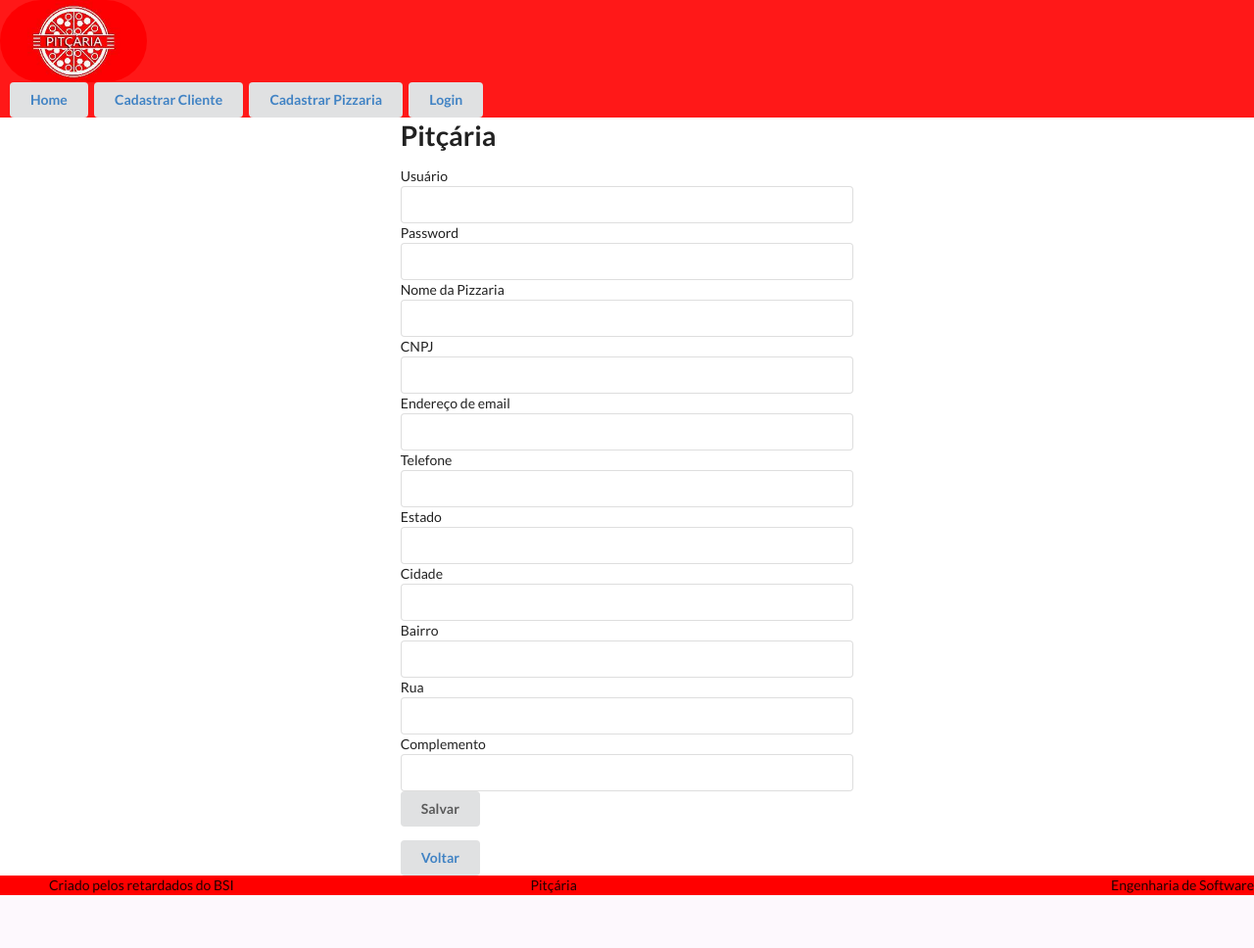
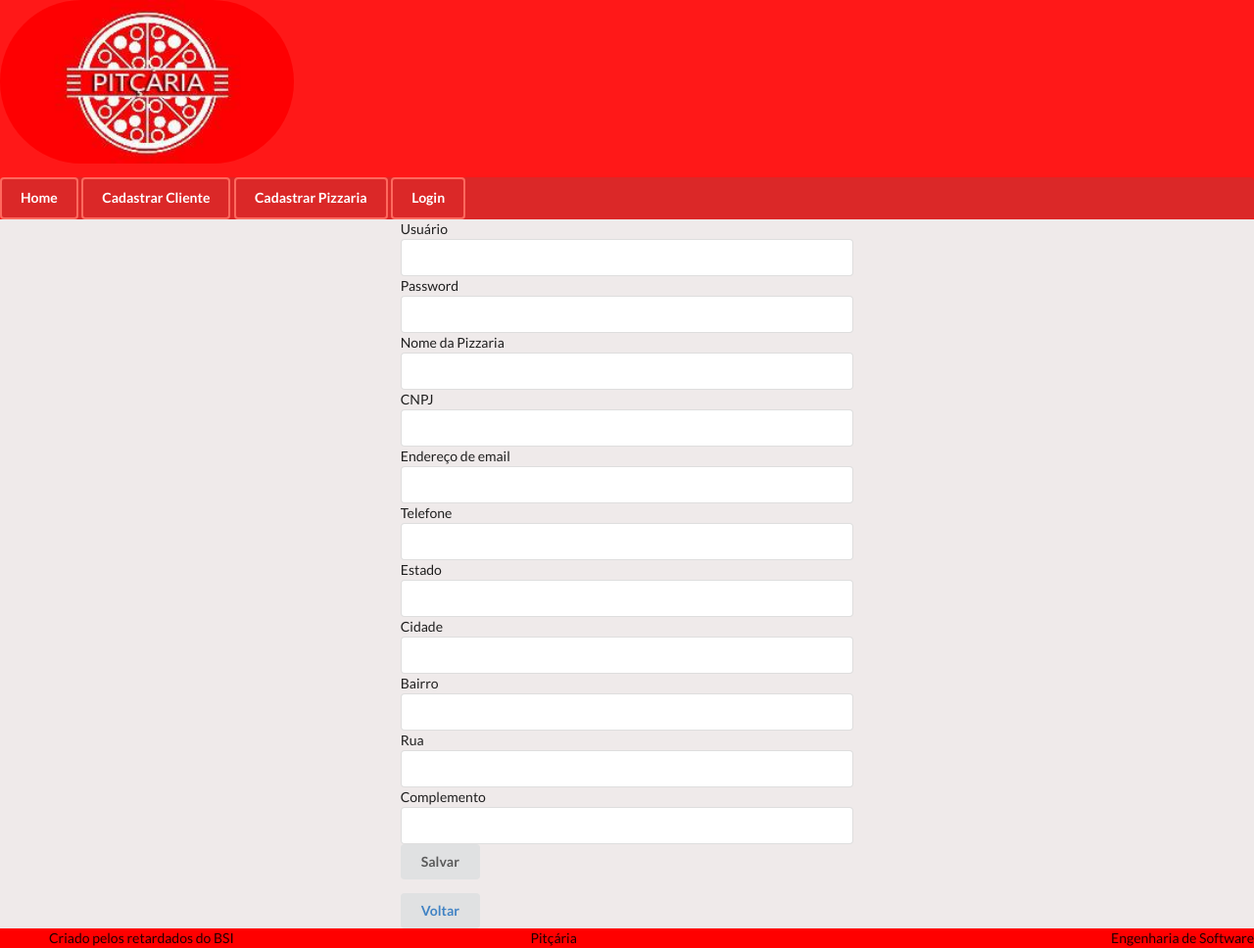
Before and after one commit to brunowber/pitcaria, a Django app: page /cad_pizzaria/ in a window 1280 px wide. Shown: the whole page at 98% size. Before the commit the page ends 914 px from the top, so only its background shows below. Run offline with Django 3.2, Linux system fonts and the light colour scheme; parts of the project's set-up code (start-up, migrations or seed data) failed here and were passed over.

Commit message:
Altração na base e templates interligados

```diff
--- a/pitcaria/templates/base.html
+++ b/pitcaria/templates/base.html
@@ -1,25 +1,23 @@
 {% load static %}
 <html>
 <head>
+    <link type="text/css" rel="stylesheet" href="{% static 'css.css' %}"/>
     <link type="text/css" rel="stylesheet" href="{% static 'semantic/semantic.css' %}"/>
-    <link type="text/css" rel="stylesheet" href="{% static 'css.css' %}"/>
 </head>
 <body class="site">
 <div style="background:#FF1818">
-    <img src="{% static 'img/logo.png' %}" class="ui small circular image" alt='Fotinho da logo' width='100px'>
-    <div class="margem">
-        <button class="ui verde button"><a href="{% url 'pitcaria:login' %}">Home</a></button>
-        <button class="ui verde button"><a href="{% url 'pitcaria:login' %}">Cadastrar Cliente</a></button>
-        <button class="ui verde button"><a href="{% url 'pitcaria:login' %}">Cadastrar Pizzaria</a></button>
-        <button class="ui verde button"><a href="{% url 'pitcaria:login' %}">Login</a></button>
-    </div>
+    <img src="{% static 'img/logo.png' %}" class="ui medium circular image" alt='Fotinho da logo' >
+    <nav class="ui menu red inverted large">
+        <button class="ui red inverted button"><a href="{% url 'pitcaria:index' %}" style="color:white">Home</a></button>
+        <button class="ui red inverted button"><a href="{% url 'pitcaria:cadastro-cliente' %}" style="color:white">Cadastrar Cliente</a></button>
+        <button class="ui red inverted button"><a href="{% url 'pitcaria:cadastro-pizzaria' %}" style="color:white">Cadastrar Pizzaria</a></button>
+        <button class="ui red inverted button"><a href="{% url 'pitcaria:login' %}" style="color:white">Login</a></button>
+    </nav>
 </div>
-<div class="Site-content" style="background:white">
+<div class="Site-content" style="background:#EFEAEA">
     <div class="grid ui centered">
 
         <div class="six wide column ">
-
-            <h1>Pitçária</h1>
             {% block content %}
             {% endblock %}
 
--- a/pitcaria/templates/cad_cliente.html
+++ b/pitcaria/templates/cad_cliente.html
@@ -73,8 +73,7 @@
             {{ form.data_nascimento.errors }}
         {% endif %}
 
-        <button type="submit" class="ui verde button">Salvar</button>
+        <button type="submit" class="ui verde button">Cadastrar</button>
     </form>
-        <button class="ui verde button"><a href="{% url 'pitcaria:login' %}">Voltar</a> </button>
 
 {% endblock content %}
--- a/pitcaria/urls.py
+++ b/pitcaria/urls.py
@@ -8,10 +8,11 @@ from django.conf.urls.static import static
 
 urlpatterns = [
 
-    url(r'^$', Login.as_view(), name='login'),
+    url(r'^$', Index.as_view(), name='index'),
+    url(r'^login/$', Login.as_view(), name='login'),
     url(r'^cad_cliente/$', CadastraCliente.as_view(), name='cadastro-cliente'),
     url(r'^cad_pizzaria/$', CadastraPizzaria.as_view(), name='cadastro-pizzaria'),
-    url(r'^logout/$', 'django.contrib.auth.views.logout', {'next_page':'/pitcaria'}, name='logout'),
+    url(r'^logout/$', 'django.contrib.auth.views.logout', {'next_page': '/pitcaria'}, name='logout'),
     #url(r'^cad_livro/$', CadastraLivro.as_view(), name='cadastro-livro'),
     #url(r'^cad_livro/(?P<id>\d+)/$', CadastraLivro.as_view(), name='edita-livro'),
     #url(r'^desativar/$', Alterar_status.as_view(), name='desativar'),
--- a/pitcaria/views/__init__.py
+++ b/pitcaria/views/__init__.py
@@ -1,3 +1,4 @@
 from cliente import *
 from pizzaria import *
 from login import *
+from index import *
--- a/pitcaria/views/login.py
+++ b/pitcaria/views/login.py
@@ -10,7 +10,7 @@ from django.core.exceptions import ObjectDoesNotExist
 
 
 class Login(View):
-    template = 'index.html'
+    template = 'login.html'
     template2 = 'index.html'
 
     def get(self, request):
--- a/static/css.css
+++ b/static/css.css
@@ -40,3 +40,11 @@
 .margem{
     margin-left:10px;
 }
+
+.branco{
+    color: white;
+}
+
+.vermelho{
+    background: red;
+}
```
Also changed, not shown: pitcaria/templates/index.html (+1 -47 lines), pitcaria/templates/login.html (added, +48 -0 lines), pitcaria/views/index.py (added, +10 -0 lines).
